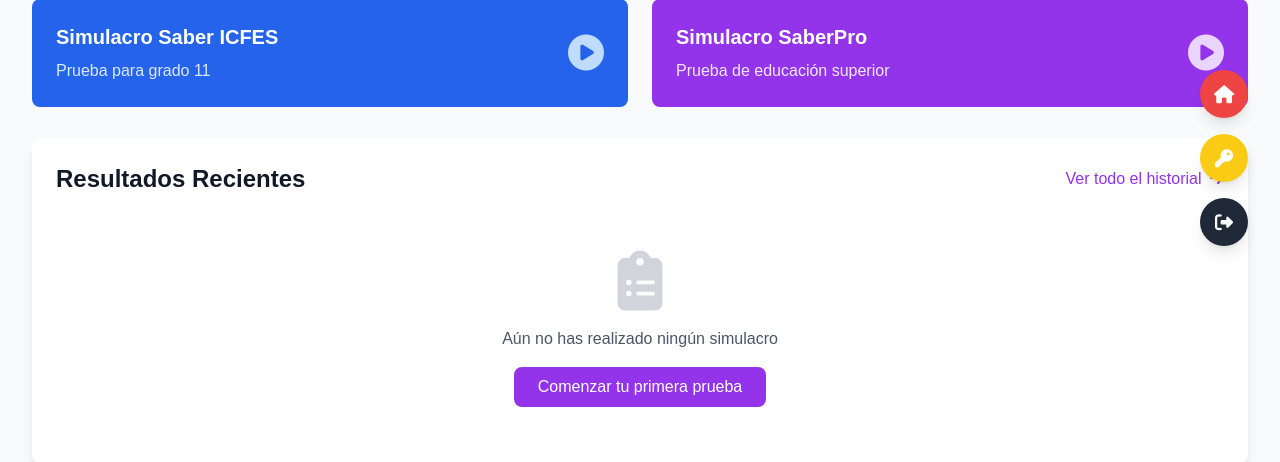
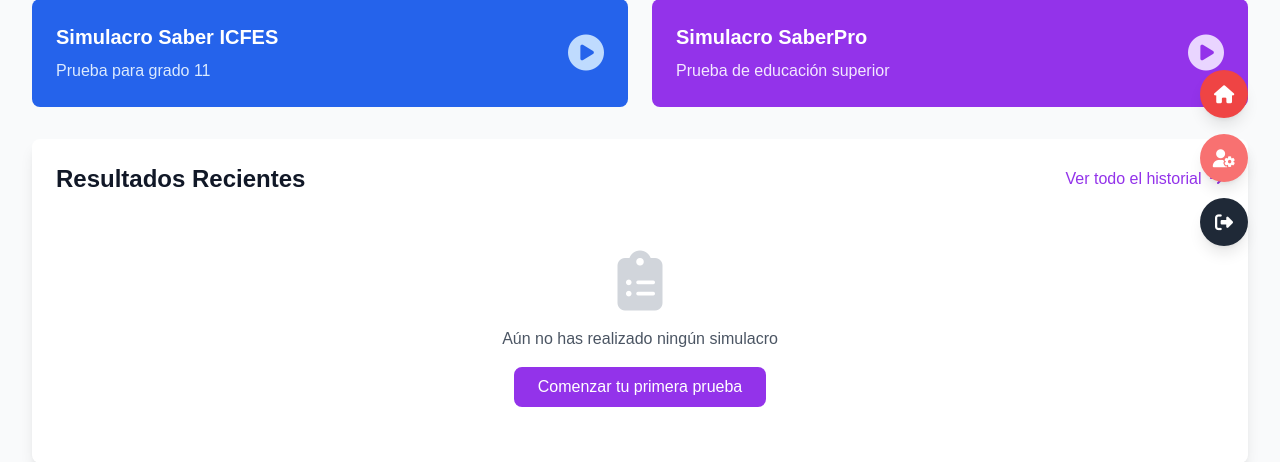
Before and after one commit to Sebastianl1232/Pro-Simu, a Flask app: page /dashboard in a window 1280 px wide. Shown: the part 197-659 px from the top of the page. Run offline with Flask 3, Linux system fonts and the light colour scheme; the visitor is signed in with stand-in values (Sample User, id 1); data that the repository does not hold is empty; some libraries are stand-ins or nearby versions.

Commit message:
Actualizar menú de usuario: agregar botón de cuenta y mejorar la presentación del botón de inicio

```diff
--- a/templates/base.html
+++ b/templates/base.html
@@ -115,13 +115,22 @@
                     <i class="fas fa-home text-lg"></i>
                 </div>
             </div>
+            <!-- Botón de Cuenta con menú -->
             <div class="relative group flex justify-center">
-                <a href="{{ url_for('change_password') }}" class="bg-yellow-400 text-white rounded-full w-12 h-12 flex items-center justify-center shadow-lg hover:bg-yellow-500 transition">
-                    <i class="fas fa-key text-lg"></i>
+                <button id="cuentaMenuButton" class="bg-red-400 text-white rounded-full w-12 h-12 flex items-center justify-center shadow-lg hover:bg-red-500 transition font-semibold text-base focus:outline-none">
+                    <i class="fas fa-user-cog text-lg"></i>
+                </button>
+                <div class="absolute right-0 top-1/2 -translate-y-1/2 bg-red-400 text-white px-8 py-3 rounded-full shadow-lg opacity-0 group-hover:opacity-100 pointer-events-none transition-all whitespace-nowrap font-semibold text-lg flex items-center z-50" style="min-width: 120px; min-height: 48px; margin-left: 3.5rem;">
+                    <span class="mr-2">CUENTA</span>
+                    <i class="fas fa-user-cog text-lg"></i>
+                </div>
+
+                </button>
+                <!-- Menú desplegable -->
+                <div id="cuentaMenuDropdown" class="absolute right-0 top-1/2 -translate-y-1/2 bg-white text-gray-800 px-6 py-3 rounded-md shadow-lg opacity-0 pointer-events-none transition-all whitespace-nowrap font-semibold text-base flex flex-col space-y-2 z-50 min-w-[180px] min-h-[48px]">
+                    <a href="{{ url_for('change_password') }}" class="flex items-center hover:text-yellow-500 transition">
+                        <i class="fas fa-key mr-2"></i> Cambiar contraseña
                     </a>
-                <div class="absolute right-0 top-1/2 -translate-y-1/2 bg-yellow-400 text-white px-8 py-3 rounded-full shadow-lg opacity-0 group-hover:opacity-100 pointer-events-none transition-all whitespace-nowrap font-semibold text-lg flex items-center" style="min-width: 160px; min-height: 48px;">
-                    <span class="mr-2">CAMBIAR CONTRASEÑA</span>
-                    <i class="fas fa-key text-lg"></i>
                 </div>
             </div>
             <div class="relative group flex justify-center">
@@ -184,6 +193,23 @@
                 }
             });
         }
+
+        // Menú de cuenta flotante
+        var cuentaBtn = document.getElementById('cuentaMenuButton');
+        var cuentaMenu = document.getElementById('cuentaMenuDropdown');
+        if (cuentaBtn && cuentaMenu) {
+            cuentaBtn.addEventListener('click', function(e) {
+                e.stopPropagation();
+                cuentaMenu.classList.toggle('opacity-0');
+                cuentaMenu.classList.toggle('pointer-events-none');
+            });
+            document.addEventListener('click', function(e) {
+                if (!cuentaBtn.contains(e.target) && !cuentaMenu.contains(e.target)) {
+                    cuentaMenu.classList.add('opacity-0');
+                    cuentaMenu.classList.add('pointer-events-none');
+                }
+            });
+        }
     });
     </script>
     <script>
```
Lines whose indentation alone changed are shown as unchanged.
